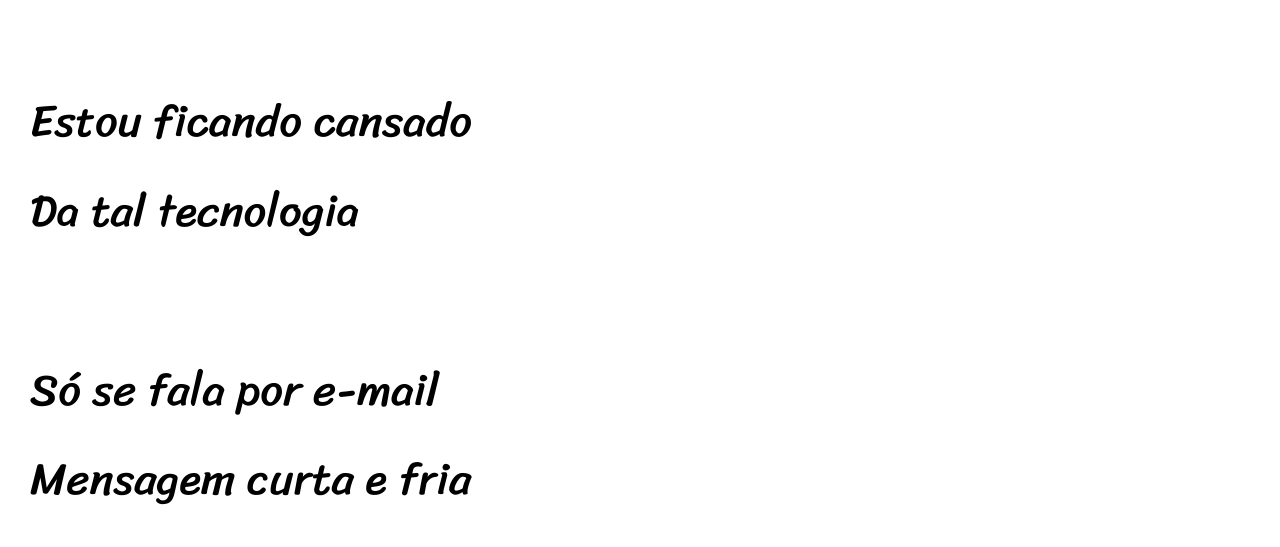
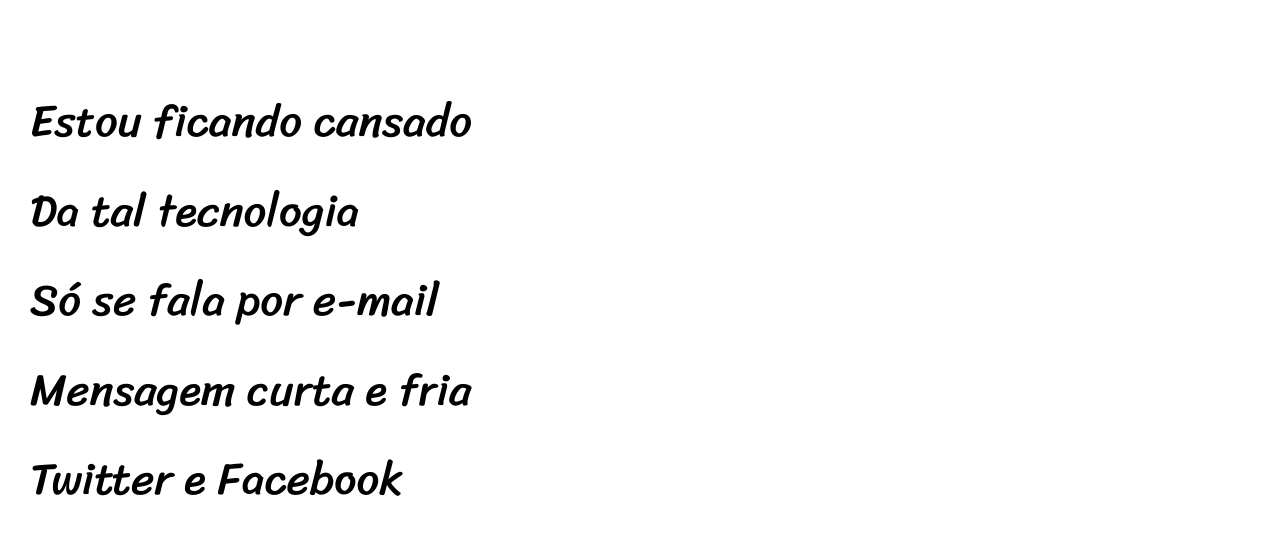
Before and after one commit to mayconferreirareis/html-css, a plain HTML site: page Desafios/Desafio12/index.html in a window 1280 px wide. Shown: the part 235-782 px from the top of the page. Drawn offline with Linux system fonts and the light colour scheme.

Commit message:
atualizei o desafio

```diff
--- a/Desafios/Desafio12/estilo/style.css
+++ b/Desafios/Desafio12/estilo/style.css
@@ -1,10 +1,11 @@
 @charset "UTF-8";
 @import url('https://fonts.googleapis.com/css2? family= Sriracha & display=swap');
+
 @import url('https://fonts.googleapis.com/css2? family= Passion+One & family= Sriracha & display=swap');
 
 :root {
     --fonte1: Verdana, Geneva, Tahoma, sans-serif;
-    --fonte2: 'Passion One'; , sem serifa;
+    --fonte2: 'Passion One' , sem serifa;
     --fonte3: 'Sriracha', cursiva;
 
 }
@@ -12,6 +13,7 @@
 * {
     margin: 0px;
     padding: 0px;
+    font-size: 1em;
 
 }
 
@@ -70,8 +72,9 @@ section.imagem {
 
 section.imagem > p {
     display: inline-block;
+    padding: 5px;
     background-color: rgba(0, 0, 0, 0.164);
-    padding: 5px;
+
 }
 
 footer {
--- a/Desafios/Desafio12/index.html
+++ b/Desafios/Desafio12/index.html
@@ -19,7 +19,7 @@
     <section class="normal">
         <p>
             Estou ficando cansado <br>
-            Da tal tecnologia <br>  <br>
+            Da tal tecnologia <br>
             Só se fala por e-mail <br>
             Mensagem curta e fria <br>
             Twitter e Facebook <br>
@@ -50,6 +50,7 @@
             Se o saite é muito bom <br>
             Ele vale um alto preço. <br>
         </p>
+
        <P>
         Pra piorar a liguagem <br>
         O emoticom é um risco <br>
```
